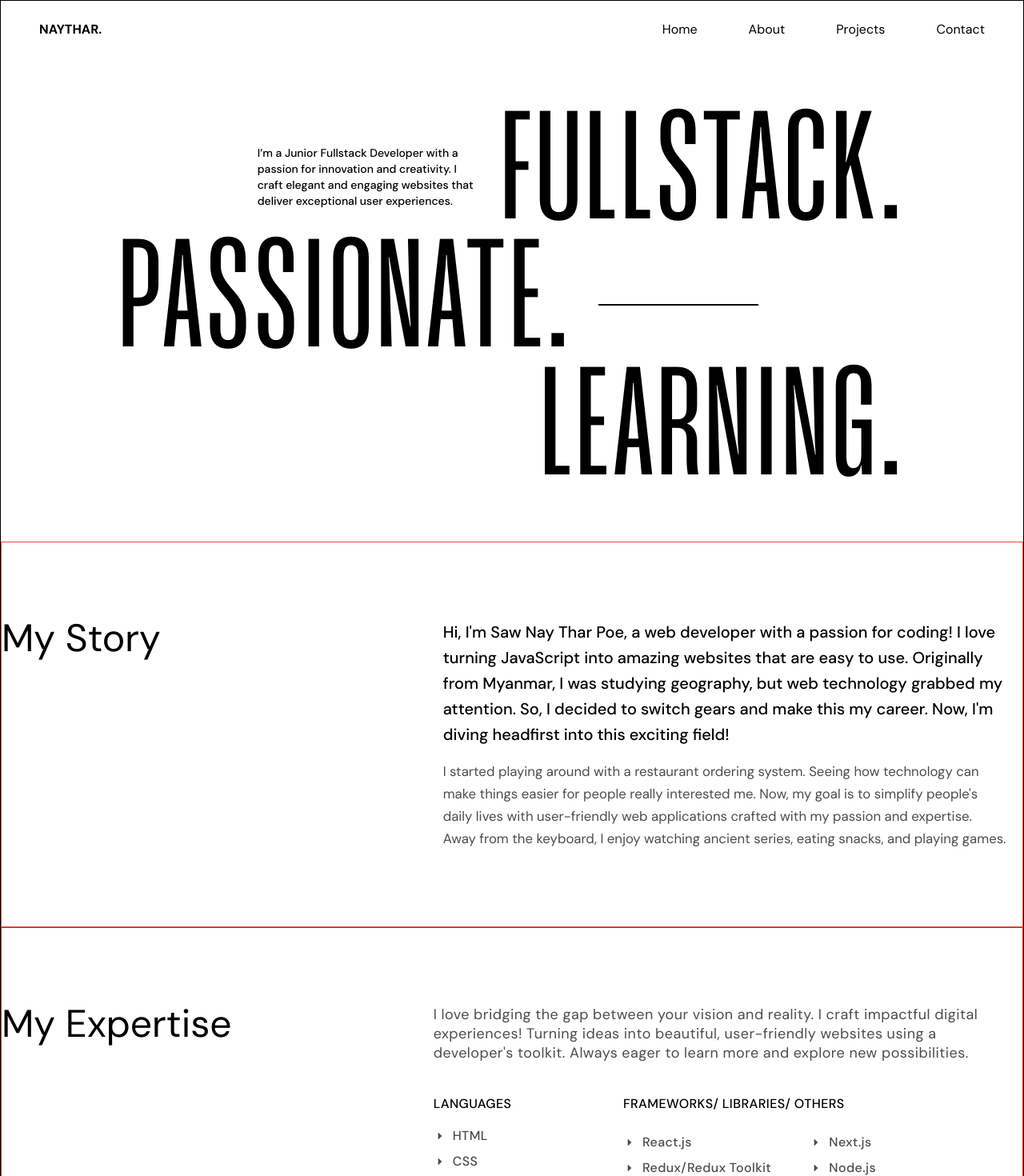
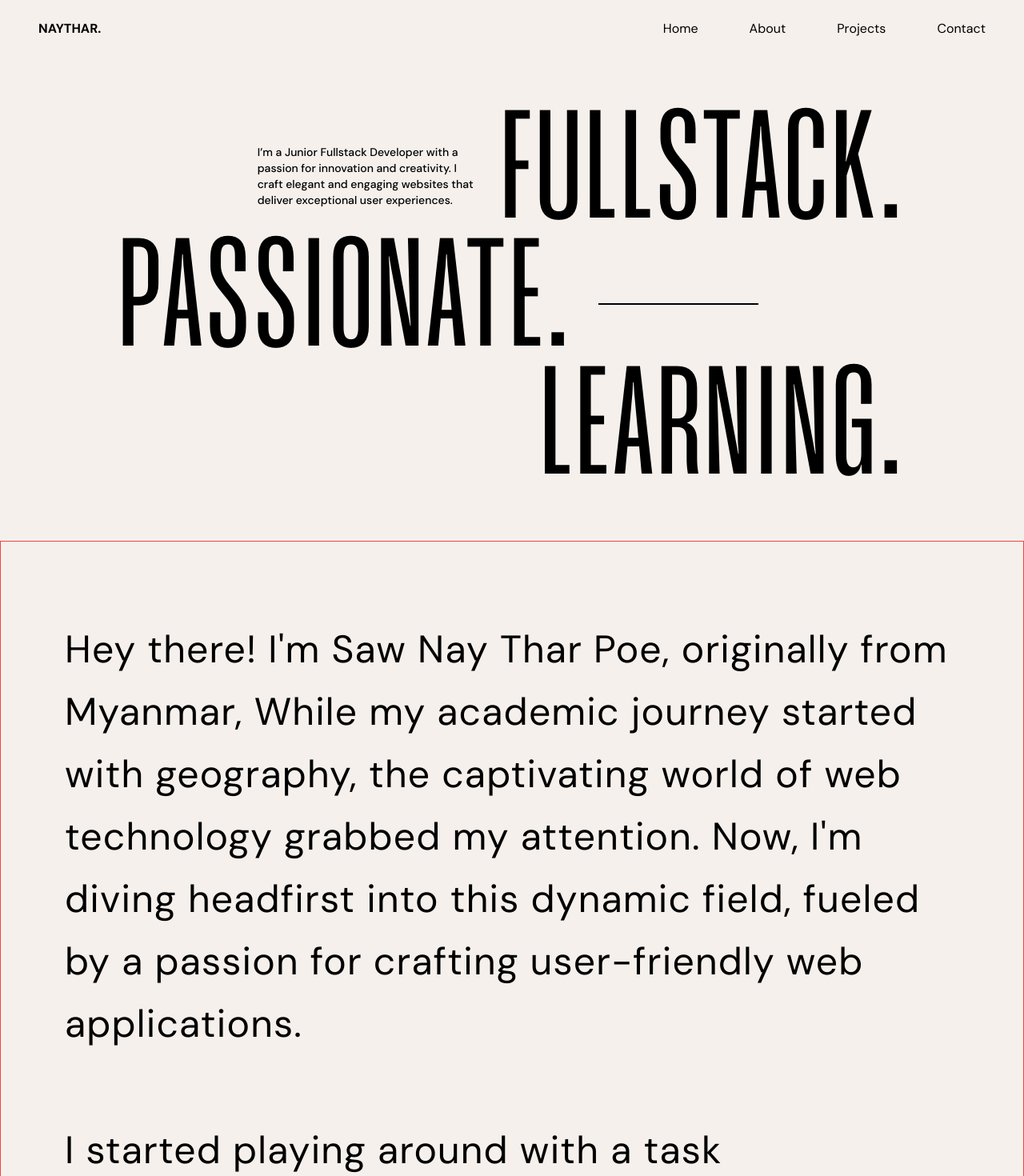
Before and after one commit to sawnaytharpoe02/PortofolioV2, a React (Vite) app: page / in a window 1280 px wide. Shown: the top 1470 px of the page at 80% size. Built offline with nearby package versions, Linux system fonts and the light colour scheme.

Commit message:
edit aboutme section and added smooth scroll

```diff
--- a/package.json
+++ b/package.json
@@ -12,11 +12,13 @@
   "dependencies": {
     "framer-motion": "^11.0.5",
     "gsap": "^3.12.5",
+    "locomotive-scroll": "^5.0.0-beta.12",
     "react": "^18.2.0",
     "react-dom": "^18.2.0",
     "react-icons": "^5.0.1"
   },
   "devDependencies": {
+    "@types/locomotive-scroll": "^4.1.3",
     "@types/react": "^18.2.56",
     "@types/react-dom": "^18.2.19",
     "@types/three": "^0.161.2",
--- a/src/App.css
+++ b/src/App.css
@@ -7,7 +7,32 @@
 body,
 html {
   height: 100%;
-  max-width: 1280px;
-  margin: 0 auto;
-  background-color: "#f9f7f7";
+  width: 100%;
+  background-color: "#F5F0EC";
 }
+
+/* Customize the scrollbar track */
+::-webkit-scrollbar {
+  width: 8px;
+}
+
+/* Customize the scrollbar thumb (the draggable part) */
+::-webkit-scrollbar-thumb {
+  background-color: #808080;
+  border-radius: 5px;
+}
+
+/* Customize the scrollbar track when hovering over it */
+::-webkit-scrollbar-track:hover {
+  background-color: #f0f0f0;
+}
+
+/* Customize the scrollbar thumb when hovering over it */
+::-webkit-scrollbar-thumb:hover {
+  background-color: #606060;
+}
+
+/* Customize the scrollbar corner */
+::-webkit-scrollbar-corner {
+  background-color: #ffffff;
+}
--- a/src/App.jsx
+++ b/src/App.jsx
@@ -1,3 +1,4 @@
+import { useEffect } from "react";
 import Navbar from "./components/nav/Navbar";
 import Hero from "./section/hero/Hero";
 import AboutMe from "./section/aboutme/AboutMe";
@@ -9,8 +10,16 @@ import FeatureProjects from "./section/feature_projects/featureProjects";
 import "./App.css";
 
 function App() {
+  useEffect(() => {
+    (async () => {
+      const LocomotiveScroll = (await import("locomotive-scroll")).default;
+
+      const locomotiveScroll = new LocomotiveScroll();
+    })();
+  }, []);
+
   return (
-    <main className="w-full min-h-[1000vh] font-dmsan text-black border border-black">
+    <main className="w-full min-h-[1000vh] mx-auto bg-white font-dmsan text-black">
       <Navbar />
       <Hero />
       <AboutMe />
--- a/src/main.jsx
+++ b/src/main.jsx
@@ -5,6 +5,6 @@ import "./index.css";
 
 ReactDOM.createRoot(document.getElementById("root")).render(
   <React.StrictMode>
-    <App />
+      <App />
   </React.StrictMode>
 );
--- a/src/section/aboutme/AboutMe.jsx
+++ b/src/section/aboutme/AboutMe.jsx
@@ -3,24 +3,25 @@ import React from "react";
 const AboutMe = () => {
   return (
     <div className="max-w-screen-xl mx-auto py-24 border border-red-500">
-      <div className="flex">
-        <p className="basis-5/12 text-5xl">My Story</p>
-        <div className="basis-7/12 space-y-4 px-5 text-grey">
-          <p className="text-xl font-medium text-black leading-8">
-            Hi, I'm Saw Nay Thar Poe, a web developer with a passion for coding!
-            I love turning JavaScript into amazing websites that are easy to
-            use. Originally from Myanmar, I was studying geography, but web
-            technology grabbed my attention. So, I decided to switch gears and
-            make this my career. Now, I'm diving headfirst into this exciting
-            field!
+      <div>
+        <div className="space-y-20 px-20 text-5xl leading-relaxed tracking-wide">
+          <p>
+            Hey there! I'm Saw Nay Thar Poe, originally from Myanmar, While my
+            academic journey started with geography, the captivating world of
+            web technology grabbed my attention. Now, I'm diving headfirst into
+            this dynamic field, fueled by a passion for crafting user-friendly
+            web applications.
           </p>
-          <p className="text-[1.05rem] leading-7">
-            I started playing around with a restaurant ordering system. Seeing
-            how technology can make things easier for people really interested
-            me. Now, my goal is to simplify people's daily lives with
-            user-friendly web applications crafted with my passion and
-            expertise. Away from the keyboard, I enjoy watching ancient series,
-            eating snacks, and playing games.
+          <p>
+            I started playing around with a task management system and
+            restaurant ordering system. Seeing how technology can make things
+            easier for people really interested me. Now, my goal is to simplify
+            people's daily lives with user-friendly web apps crafted
+            with my passion and expertise.
+          </p>
+          <p>
+            Away from the keyboard, you'll find me enjoying historical dramas,
+            tasty snacks, and a good game.
           </p>
         </div>
       </div>
--- a/src/section/contact/index.jsx
+++ b/src/section/contact/index.jsx
@@ -3,7 +3,7 @@ import React from "react";
 const myVariant = {
   inputBox: "flex flex-col",
   fullWidthInputBox: "flex flex-col col-span-2",
-  inputStyle: "border-b outline-none focus:outline-none mt-2 text-neutral-400",
+  inputStyle: "border-b outline-none focus:outline-none mt-2 text-neutral-600 bg-transparent",
 };
 
 const Contact = () => {
--- a/tailwind.config.js
+++ b/tailwind.config.js
@@ -9,8 +9,8 @@ export default {
         dmsan: ["DM Sans", "sans-serif"],
       },
       colors: {
-        white: "#f9f7f7",
-        dark: "#110a08",
+        white: "#F5F0EC",
+        dark: "#222222",
         grey: "#4e4b4b",
       },
       fontSize: {
```
Also changed, not shown: 1 other file (tests, documents, lock files or other folders).
